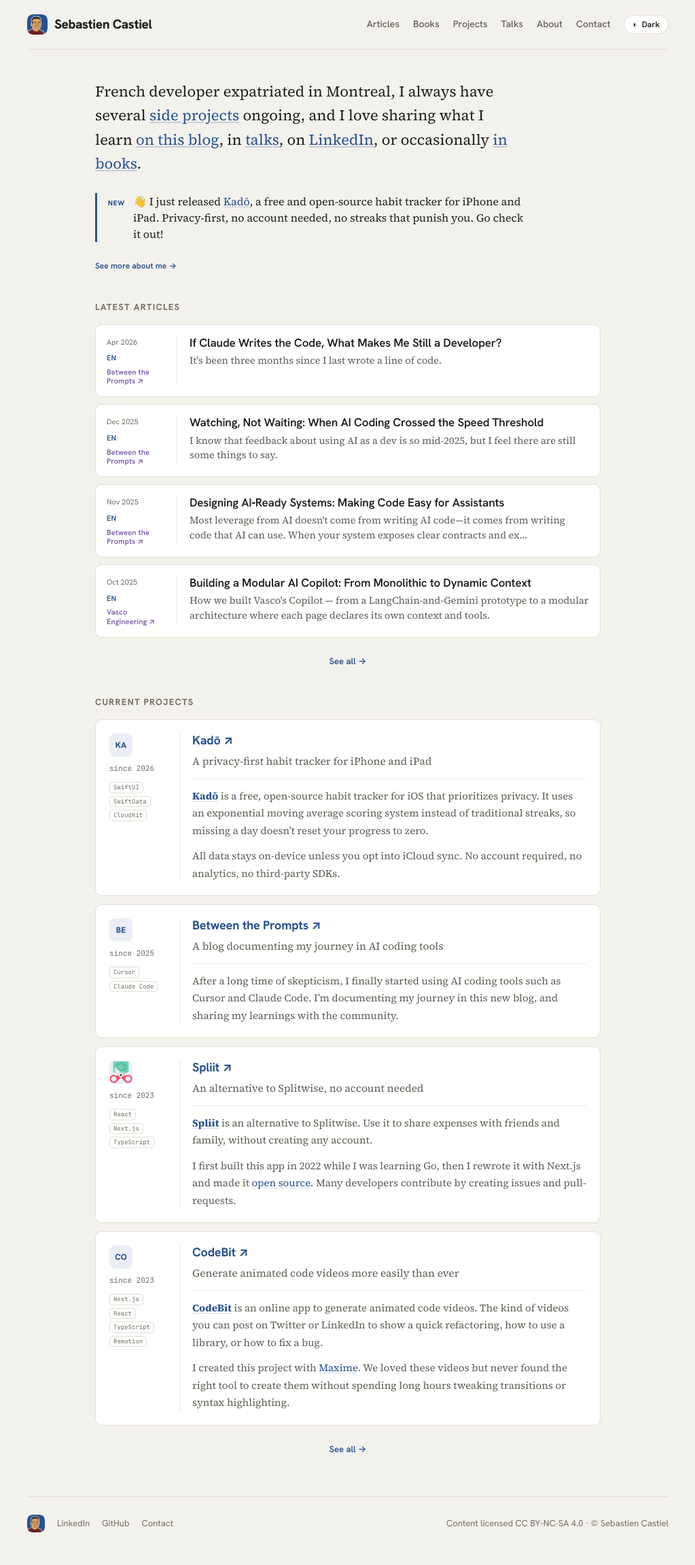
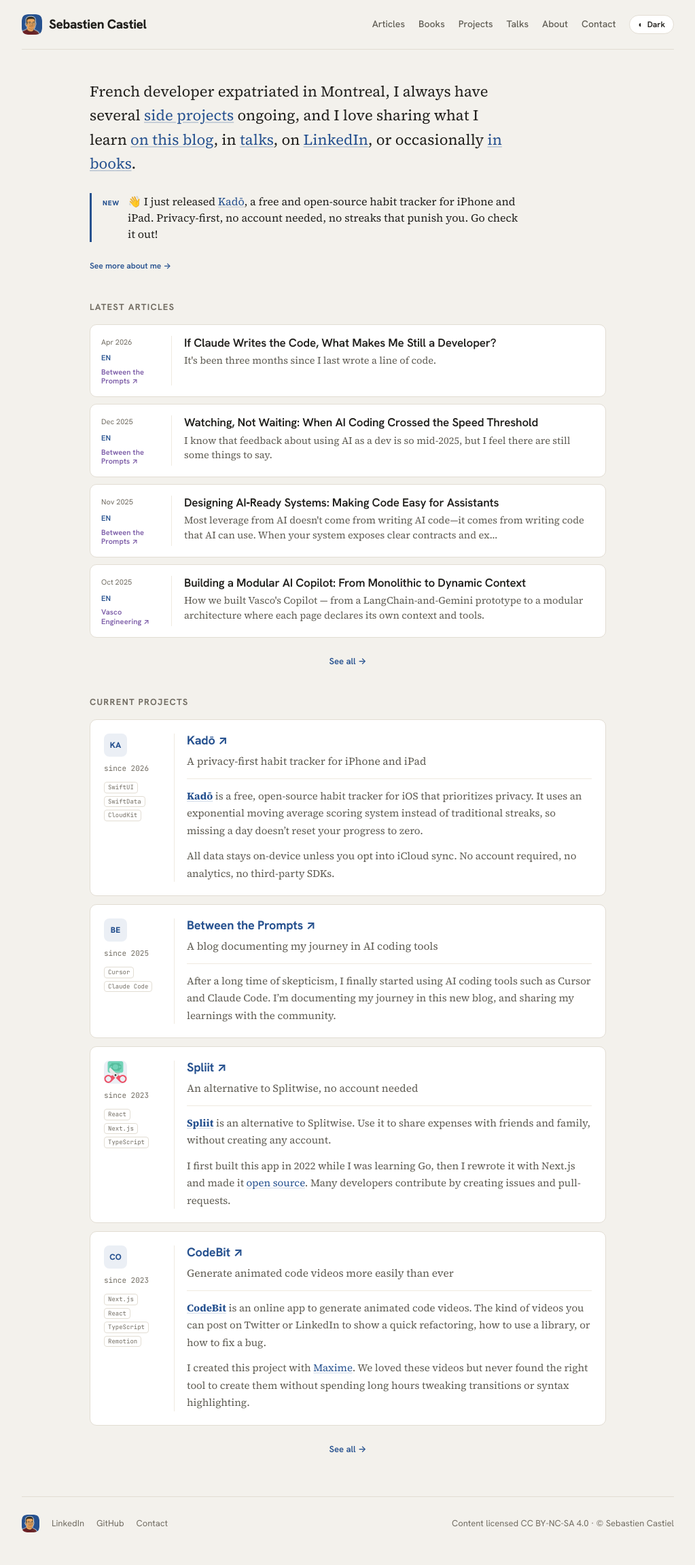
Before and after one commit to scastiel/newscastieldev, a Jekyll site: the page built from index.html, in a window 1280 px wide. Shown: the whole page at 68% size, without its empty margins (128-1151 px from the left). Built offline with Jekyll 4.4.1, drawn with Linux system fonts in a browser that asks for light colours; after the commit the page ends 2280 px from its top, so only the background shows below that.

Commit message:
Pin footer to viewport bottom and refine header/layout widths
- Make body a full-height flex column so the footer sticks to the bottom
  of the viewport on short pages (margin-top:auto on the last wrap).
- Force the flex-column body's direct children (header/footer wraps and
  .page-main) to width:100%, since their margin-inline:auto otherwise
  overrides align-items:stretch and collapses them to content width.
- Collapse the primary nav behind the hamburger at 820px instead of 640px,
  before the brand and nav crowd each other.
- Reduce horizontal page padding 28px -> 20px.
- Drop the extra 48px footer bottom padding.

Co-Authored-By: Claude Opus 4.8 <noreply@anthropic.com>

```diff
--- a/assets/css/main.css
+++ b/assets/css/main.css
@@ -72,6 +72,9 @@
 html { -webkit-text-size-adjust: 100%; }
 body {
   margin: 0;
+  min-height: 100dvh;
+  display: flex;
+  flex-direction: column;
   background: var(--bg);
   color: var(--text);
   font-family: var(--font-body);
@@ -80,6 +83,14 @@ body {
   transition: background .25s ease, color .25s ease;
   -webkit-font-smoothing: antialiased;
 }
+/* Keep the footer pinned to the bottom of the viewport on short pages. */
+body > .wrap:last-child { margin-top: auto; }
+/* The direct children of the flex-column body (header/footer `.wrap`s and the
+   `.page-main` content) have `margin-inline: auto`, which overrides
+   `align-items: stretch` and collapses them to content width — force them to
+   span the full page width so content lines up with the header and footer. */
+body > .wrap,
+body > .page-main { width: 100%; box-sizing: border-box; }
 img { max-width: 100%; height: auto; display: block; }
 ::selection { background: var(--accent-soft); }
 a { color: var(--accent); text-decoration: none; }
@@ -94,10 +105,10 @@ a:hover { text-decoration: underline; }
 h1, h2, h3, h4 { font-family: var(--font-head); font-weight: 700; letter-spacing: -.01em; line-height: 1.15; }
 
 /* ---------- Layout wrappers ---------- */
-.wrap  { max-width: var(--page); margin-inline: auto; padding-inline: 28px; }
+.wrap  { max-width: var(--page); margin-inline: auto; padding-inline: 20px; }
 .prose { max-width: var(--measure); margin-inline: auto; }
 /* index / home / text pages: a touch wider than reading measure */
-.page-main { max-width: 50rem; margin-inline: auto; padding-inline: 28px; padding-bottom: 8px; }
+.page-main { max-width: 50rem; margin-inline: auto; padding-inline: 20px; padding-bottom: 8px; }
 .eyebrow { font-family: var(--font-head); font-size: 11px; font-weight: 700; letter-spacing: .1em; text-transform: uppercase; color: var(--faint); }
 .backlink { font-family: var(--font-head); font-size: 12px; font-weight: 600; color: var(--accent); }
 
@@ -148,7 +159,7 @@ h1, h2, h3, h4 { font-family: var(--font-head); font-weight: 700; letter-spacing
 
 /* ---------- Footer ---------- */
 .site-footer {
-  margin-top: 40px; padding: 26px 0 48px; border-top: 1px solid var(--border);
+  margin-top: 40px; padding: 26px 0; border-top: 1px solid var(--border);
   display: flex; justify-content: space-between; align-items: center; flex-wrap: wrap; gap: 12px;
   font-family: var(--font-head); font-size: 13px; color: var(--faint);
 }
@@ -349,12 +360,12 @@ a.article-row { display: flex; gap: 18px; padding: 16px; margin-bottom: 10px; }
 .post-body td { padding: 8px 10px; border-bottom: 1px solid var(--hair); color: var(--muted); }
 
 /* ---------- Responsive ---------- */
-@media (max-width: 640px) {
-  body { font-size: 17px; }
-
-  /* Collapse the primary nav behind the hamburger — but only when JS is on
-     (`.js` is set before paint in head.html). A no-JS visitor keeps the full,
-     always-visible nav and never sees the (non-functional) toggle. */
+/* Collapse the primary nav behind the hamburger earlier than the rest of the
+   responsive layout — the brand + full nav crowd each other well before 640px.
+   Only when JS is on (`.js` is set before paint in head.html); a no-JS visitor
+   keeps the full, always-visible nav and never sees the (non-functional)
+   toggle. */
+@media (max-width: 820px) {
   .site-header { flex-wrap: wrap; }
   .js .nav-toggle:not([hidden]) { display: inline-flex; }
   .js .site-nav {
@@ -364,6 +375,10 @@ a.article-row { display: flex; gap: 18px; padding: 16px; margin-bottom: 10px; }
   .js .site-nav.is-open { display: flex; }
   .js .site-nav a { padding: 6px 0; }
   .js .site-nav .theme-toggle { margin-top: 8px; }
+}
+
+@media (max-width: 640px) {
+  body { font-size: 17px; }
 
   .grid-2 { grid-template-columns: 1fr; }
   .article-row { flex-direction: column; gap: 8px; }
```
